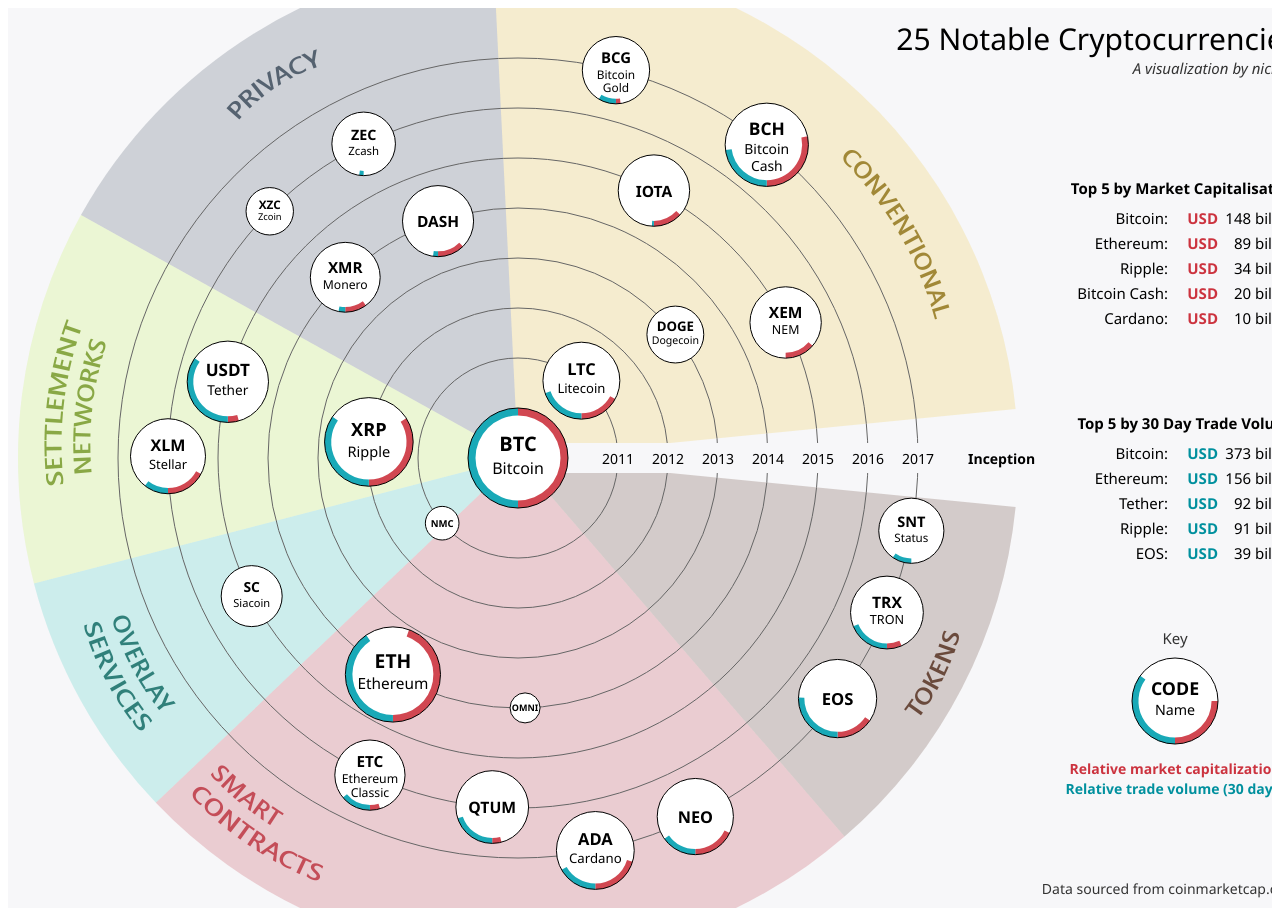
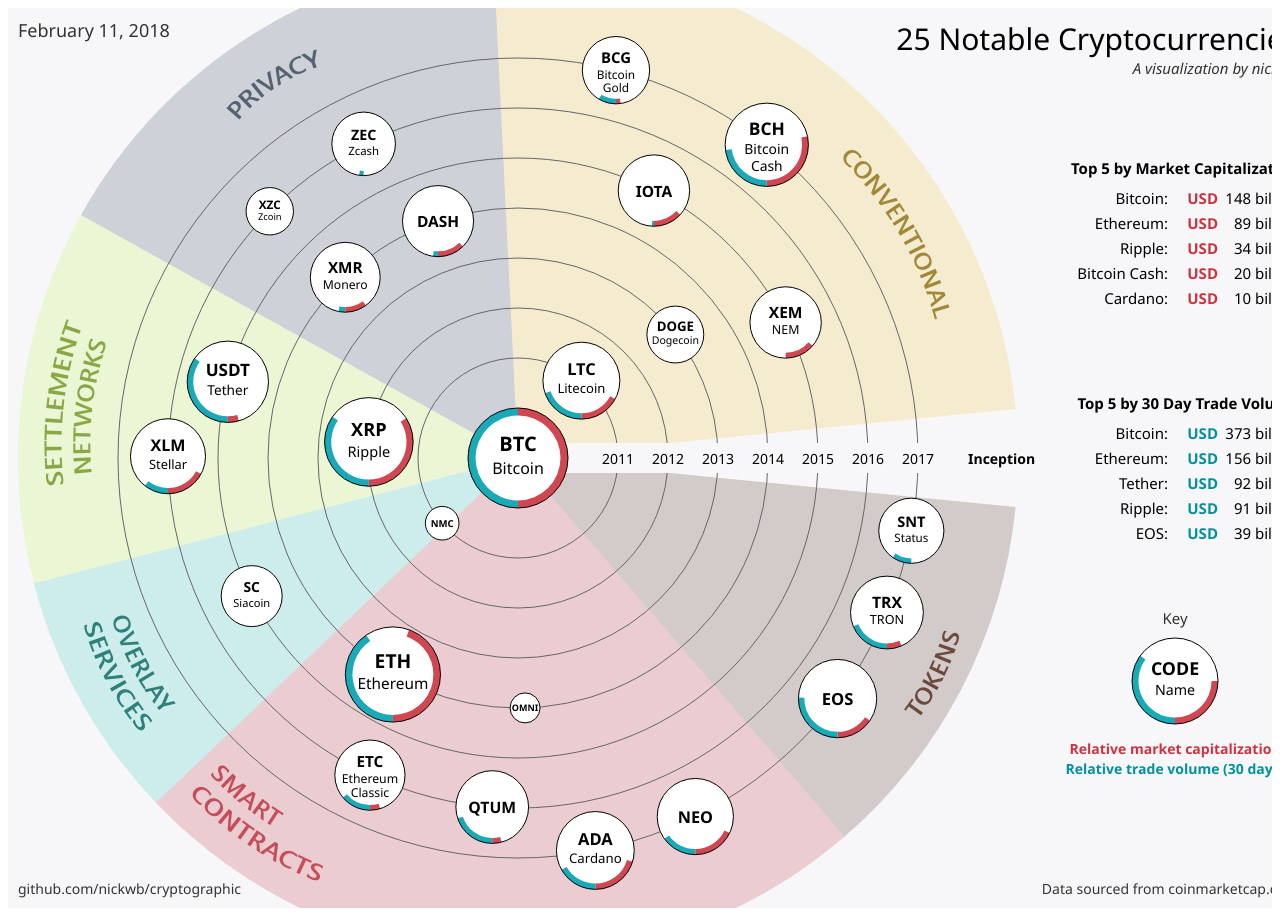
Before and after one commit to nickwb/cryptographic, a plain HTML site: page index.html in a window 1280 px wide. Drawn offline with nearby package versions, Linux system fonts and the light colour scheme.

Commit message:
Add the github link and the title.

```diff
--- a/graphic.js
+++ b/graphic.js
@@ -1,4 +1,7 @@
 (function(d3){
+
+    // Date on the chart
+    let when = 'February 11, 2018';
 
     // Some radians
     let rightAngle = Math.PI / 2, halfCircle = Math.PI, fullCircle = Math.PI * 2;
@@ -618,11 +621,11 @@
             .attr('y', y)
             .attr('class', 'by-line');
 
-        y += 120;
+        y += 100;
 
         // Draw the Top 5 by Market Cap
         svg.append('text')
-            .text(`Top ${topN} by Market Capitalisation`)
+            .text(`Top ${topN} by Market Capitalization`)
             .attr('x', x)
             .attr('y', y)
             .attr('class', 'top-5-heading');
@@ -654,7 +657,7 @@
             y+= 25;
         }
 
-        y+= 60;
+        y+= 80;
 
         // Draw the 'key' bubble
         drawKey(x, y);
@@ -668,6 +671,26 @@
             .attr('x', x)
             .attr('y', y)
             .attr('class', 'cite-line');
+
+        // Left of the graphic
+        x = margin;
+
+        // Draw the github link
+        svg.append('text')
+            .text('github.com/nickwb/cryptographic')
+            .attr('x', x)
+            .attr('y', y)
+            .attr('class', 'github-line');
+
+        // Top of the graphic
+        y = margin;
+
+        // Draw the github link
+        svg.append('text')
+            .text(when)
+            .attr('x', x)
+            .attr('y', y)
+            .attr('class', 'date-line');
     }
 
     function drawTopItem(currency, x, y, type)
@@ -711,7 +734,7 @@
             .attr('y', y)
             .attr('class', 'key-title');
 
-        y += radius + 30;
+        y += radius + 10;
 
         // Draw the bubble
         drawBubble(key, bubbleX, y);
--- a/index.html
+++ b/index.html
@@ -42,6 +42,21 @@
             fill: #333;
         }
 
+        #graphic .github-line {
+            font-size: 14px;
+            text-anchor: start;
+            alignment-baseline: text-after-edge;
+            fill: #333;
+        }
+
+        #graphic .date-line {
+            font-size: 18px;
+            /* font-weight: bold; */
+            text-anchor: start;
+            alignment-baseline: text-before-edge;
+            fill: #333;
+        }
+
         #graphic .top-5-heading {
             font-size: 15px;
             font-weight: bold;
@@ -77,9 +92,8 @@
         #graphic .key-title {
             font-size: 15px;
             text-anchor: middle;
-            alignment-baseline: text-before-edge;
+            alignment-baseline: text-after-edge;
             fill: #333;
-            /* font-style: italic; */
         }
 
         #graphic .key-cap {
```
